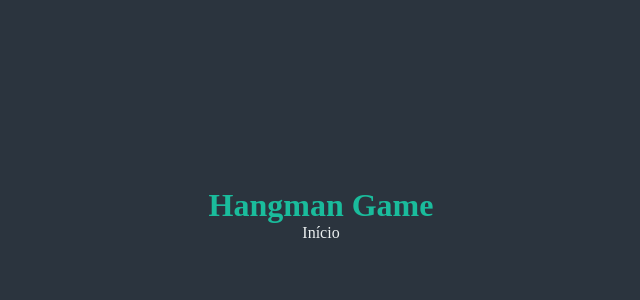
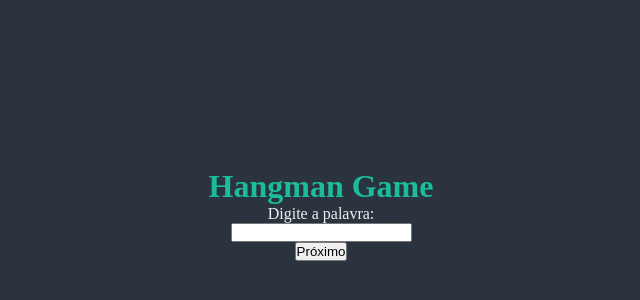
Before and after one commit to StarLordCraft/vueHangManGame, a Vue app: page / in a window 1280 px wide. Shown: the part 186-486 px from the top of the page, without its empty margins (319-959 px from the left). Built offline with nearby package versions, Linux system fonts and the light colour scheme.

Commit message:
Correct re-Rendering the screen

```diff
--- a/src/App.vue
+++ b/src/App.vue
@@ -1,5 +1,6 @@
 <script setup>
   import {ref} from 'vue';
+  import PreJogo from './components/preJogo.vue'
   let tela = 'inicio';
 </script>
 
@@ -7,7 +8,7 @@
   <main id="app">
     <h1 id="title">Hangman Game</h1>
     <section v-if="tela === 'inicio'" id="inicio">
-      Início
+      <PreJogo />
     </section>
     <section v-if="tela === 'game'" id="game">
       Jogo
--- /dev/null
+++ b/src/components/preJogo.vue
@@ -0,0 +1,43 @@
+<script setup>
+    import {ref} from 'vue';
+    const palavra  =  ref('');
+    const dica  =  ref('');
+    const currentForm = ref('palavra');
+
+    function nextFormInput(evt){
+        if(currentForm.value == 'palavra'){
+            currentForm.value = 'dica'
+            palavra.value = evt.target.previousElementSibling.value
+        }
+        else{
+            dica.value = evt.target.previousElementSibling.value
+            console.log(palavra.value)
+            console.log(dica.value)
+        }
+    }
+</script>
+
+<template>
+    <form class="form">
+        <label :for="currentForm">
+            Digite a {{currentForm}}:
+        </label>
+        <input type="text" :id="currentForm" :name="currentForm">
+        <button @click.prevent = "nextFormInput">
+            Próximo
+        </button>
+    </form>
+</template>
+
+<style>
+    .form{
+        display: flex;
+        flex-direction: column;
+        justify-content: center;
+        align-items: center;
+        text-align: center;
+    }
+    button{
+        display: block;
+    }
+</style>
```
